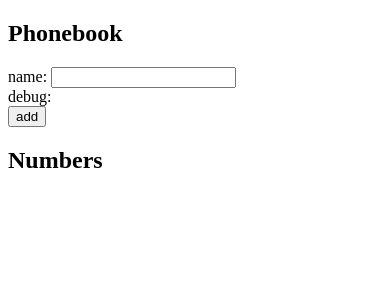
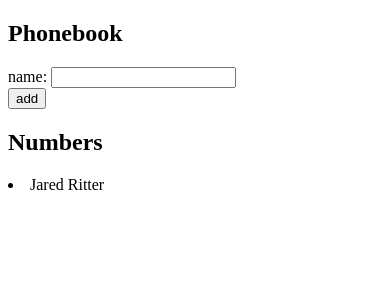
Before and after one commit to jaredaritter/fso-exercises, a React (Create React App) app in the folder part2/phonebook/: page / in a window 390 px wide. Shown: the top 300 px of the page. Built offline with nearby package versions, Linux system fonts and the light colour scheme.

Commit message:
Can add names to phonebook, 2.6 complete.

```diff
--- a/part2/phonebook/src/App.js
+++ b/part2/phonebook/src/App.js
@@ -1,22 +1,57 @@
 import React, { useState } from 'react';
 
-const App = (props) => {
-  const [people, setPeople] = useState(['Jared Ritter']);
+const Person = (props) => {
+  return <li>{props.person.name}</li>;
+};
+
+const People = (props) => {
+  return props.people.map((person) => (
+    <Person key={person.name} person={person} />
+  ));
+};
+
+const App = () => {
+  const [people, setPeople] = useState([{ name: 'Jared Ritter' }]);
   const [newName, setNewName] = useState('');
+
+  const addPerson = (event) => {
+    event.preventDefault();
+    if (alreadyPresent(newName)) {
+      alert(`${newName} is already in the phone book`);
+    } else {
+      const personObject = {
+        name: newName,
+      };
+      setPeople(people.concat(personObject));
+      setNewName('');
+    }
+  };
+
+  const alreadyPresent = (name) => {
+    console.log(name);
+    console.log(people.indexOf(name) !== -1);
+    // ERROR HERE. CHECK CONDITIONAL STATEMENT *****************************
+    return people.indexOf(name) !== -1;
+  };
+
+  const handleChange = (event) => {
+    console.log(event.target.value);
+    setNewName(event.target.value);
+  };
 
   return (
     <div>
       <h2>Phonebook</h2>
-      <form action="">
+      <form action="" onSubmit={addPerson}>
         <div>
-          name: <input type="text" />
+          name: <input type="text" value={newName} onChange={handleChange} />
         </div>
-        <div>debug: {newName}</div>
         <div>
           <button>add</button>
         </div>
       </form>
       <h2>Numbers</h2>
+      <People people={people} />
     </div>
   );
 };
```
